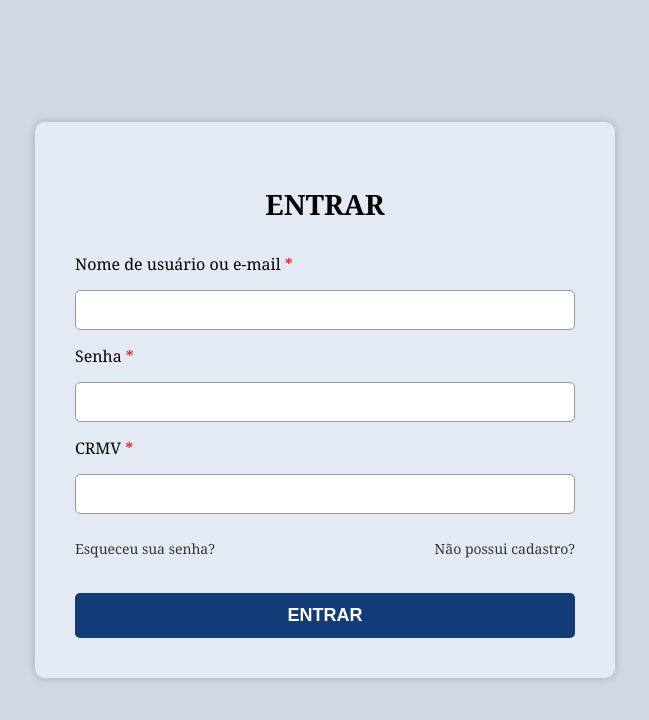
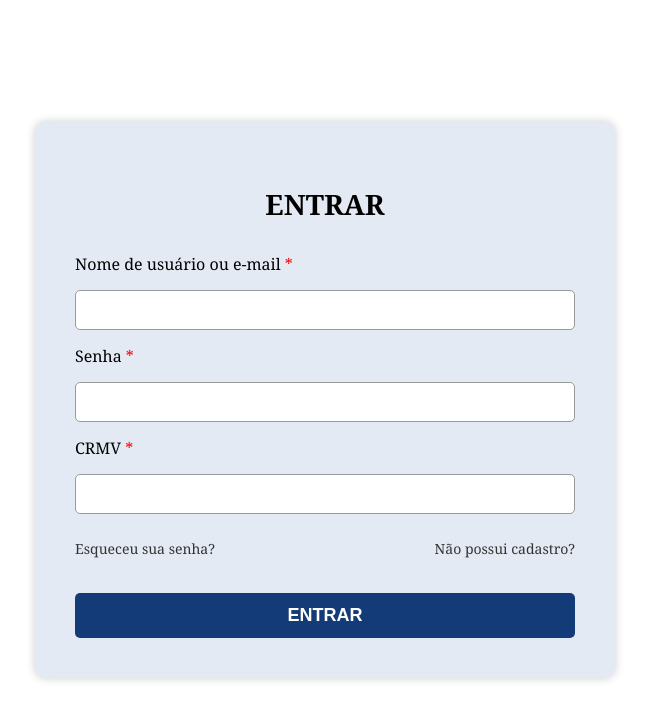
Before and after one commit to MiguelMfs/VetCalculator, a plain HTML site: page Calculadora Veterinária/login.html in a window 1280 px wide. Shown: the whole page, without its empty margins (315-964 px from the left). Drawn offline with Linux system fonts and the light colour scheme.

Commit message:
Update login.css

```diff
--- a/Calculadora Veterinária/login.css
+++ b/Calculadora Veterinária/login.css
@@ -1,8 +1,7 @@
-/* login.css */
 body {
     font-family: Georgia, serif;
     margin: 0;
-    background-color: #d0d8e4;
+    background-color: #ffffff;
     display: flex;
     justify-content: center;
     align-items: center;
```
